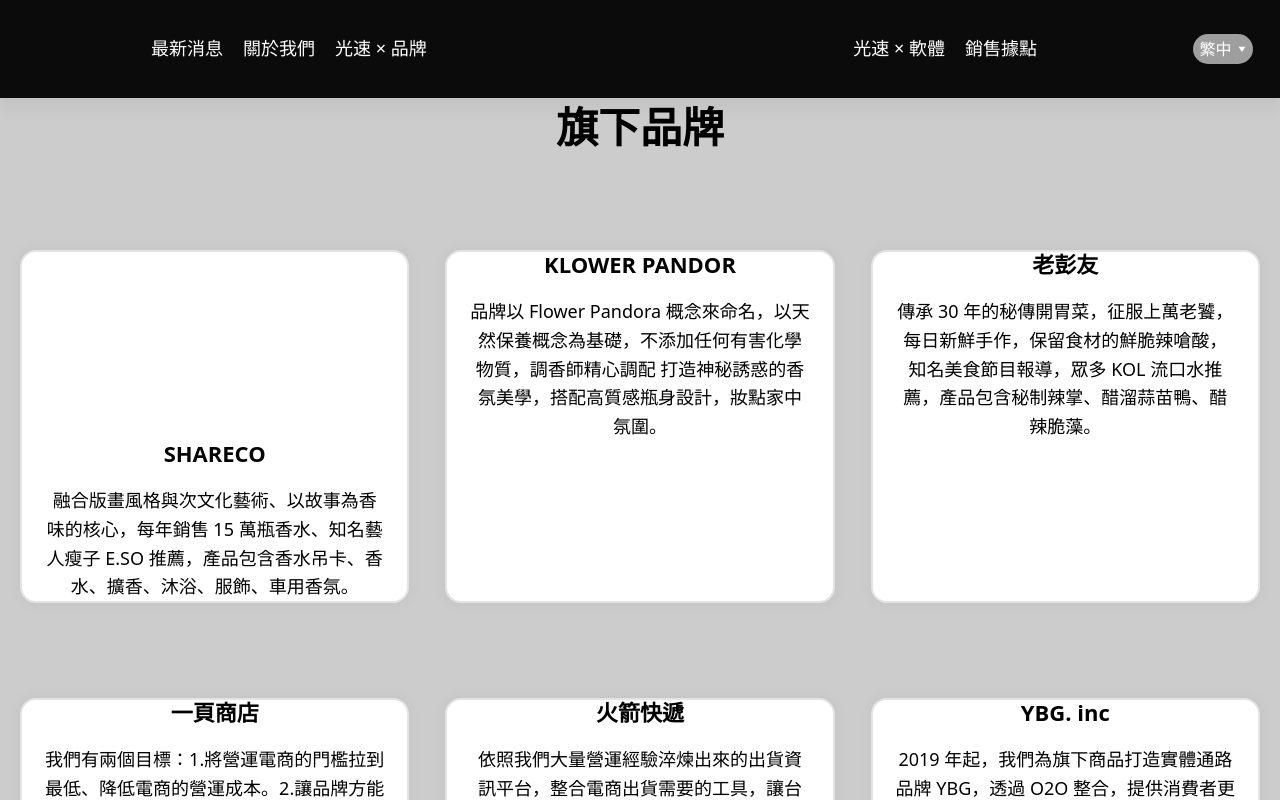
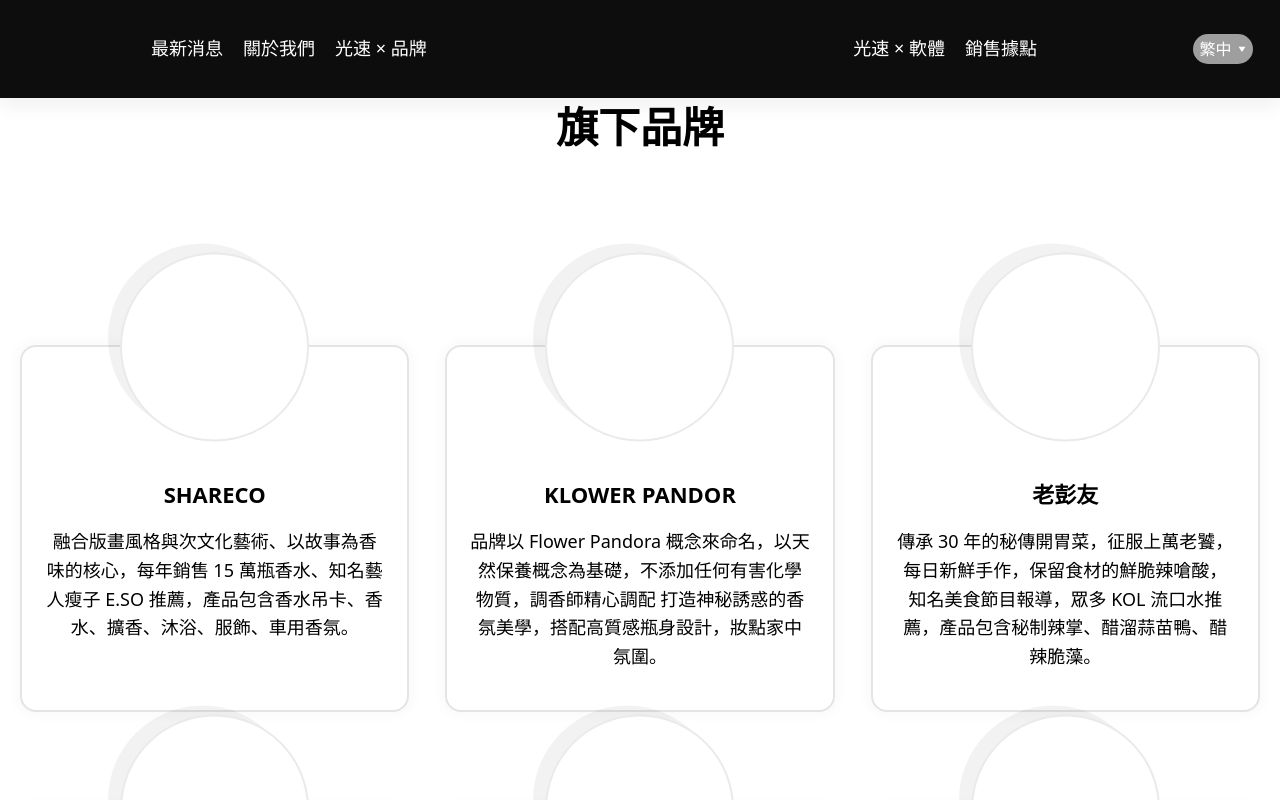
Before and after one commit to yji35j42012/speedrocketdemo, a plain HTML site: page index.html in a window 1280 px wide. Drawn offline with Linux system fonts and the light colour scheme.

Commit message:
檔案同步

```diff
--- a/index.html
+++ b/index.html
@@ -95,25 +95,30 @@
 							推薦，產品包含香水吊卡、香水、擴香、沐浴、服飾、車用香氛。</p>
 					</li>
 					<li class="brand_item">
+						<div class="brand_item_logo"></div>
 						<div class="brand_item_title">KLOWER PANDOR</div>
 						<p class="brand_item_txt">品牌以 Flower Pandora 概念來命名，以天然保養概念為基礎，不添加任何有害化學物質，調香師精心調配
 							打造神秘誘惑的香氛美學，搭配高質感瓶身設計，妝點家中氛圍。</p>
 					</li>
 					<li class="brand_item">
+						<div class="brand_item_logo"></div>
 						<div class="brand_item_title">老彭友</div>
 						<p class="brand_item_txt">傳承 30 年的秘傳開胃菜，征服上萬老饕，每日新鮮手作，保留食材的鮮脆辣嗆酸，知名美食節目報導，眾多 KOL
 							流口水推薦，產品包含秘制辣掌、醋溜蒜苗鴨、醋辣脆藻。</p>
 					</li>
 					<li class="brand_item">
+						<div class="brand_item_logo"></div>
 						<div class="brand_item_title">一頁商店</div>
 						<p class="brand_item_txt">我們有兩個目標：1.將營運電商的門檻拉到最低、降低電商的營運成本。2.讓品牌方能夠更專注在產品、服務、有更多獲利空間。</p>
 					</li>
 					<li class="brand_item">
+						<div class="brand_item_logo"></div>
 						<div class="brand_item_title">火箭快遞</div>
 						<p class="brand_item_txt">依照我們大量營運經驗淬煉出來的出貨資訊平台，整合電商出貨需要的工具，讓台灣傳統的物流系統更「EC
 							friendly」，節省配送運費、減少拒收耗損、更多電商需要的物流數據追蹤。</p>
 					</li>
 					<li class="brand_item">
+						<div class="brand_item_logo"></div>
 						<div class="brand_item_title">YBG. inc</div>
 						<p class="brand_item_txt">2019 年起，我們為旗下商品打造實體通路品牌 YBG，透過 O2O
 							整合，提供消費者更完整的品牌體驗，現場可實際試用、諮詢，感受香水、擴香的商品特色，目前已進駐全台 15 家百貨門市，並於西門町開設旗艦門市。</p>
--- a/scss/_module.scss
+++ b/scss/_module.scss
@@ -2,8 +2,6 @@
 	overflow-x: hidden;
 	height: 100%;
 	padding-top: 98px;
-	background-color: #ccc;
-
 	@include mw(L) {
 		padding-top: 54px;
 	}
@@ -487,15 +485,16 @@
 		@include d_f(flex, center);
 		width: 100%;
 		flex-wrap: wrap;
-		// margin-top: 190px;
+		margin-top: 95px;
 	}
 
 	// .brand_item
 	&_item {
+		position: relative;
 		width: calc(100% / 3 - 24px);
 		margin-top: 95px;
 		margin-left: 36px;
-		padding: 0 22px;
+		padding: 135px 22px 39px;
 		background: #ffffff;
 		border: 2px solid #e4e4e4;
 		box-shadow: 0px 0px 8px 6px rgba(0, 0, 0, 0.02);
@@ -522,9 +521,18 @@
 		}
 		// .brand_item_logo
 		&_logo {
+			position: absolute;
+			top: 0;
+			left: 0;
+			right: 0;
 			width: 189px;
 			height: 189px;
+			margin: auto;
+			background: #ffffff;
+			border: 2px solid rgba(51, 51, 51, 0.1);
+			box-shadow: -12px -9px 0px rgba(0, 0, 0, 0.05);
 			border-radius: 100px;
+			transform: translateY(-50%);
 		}
 	}
 }
```
Also changed, not shown: css/all.css, 1 other file.
